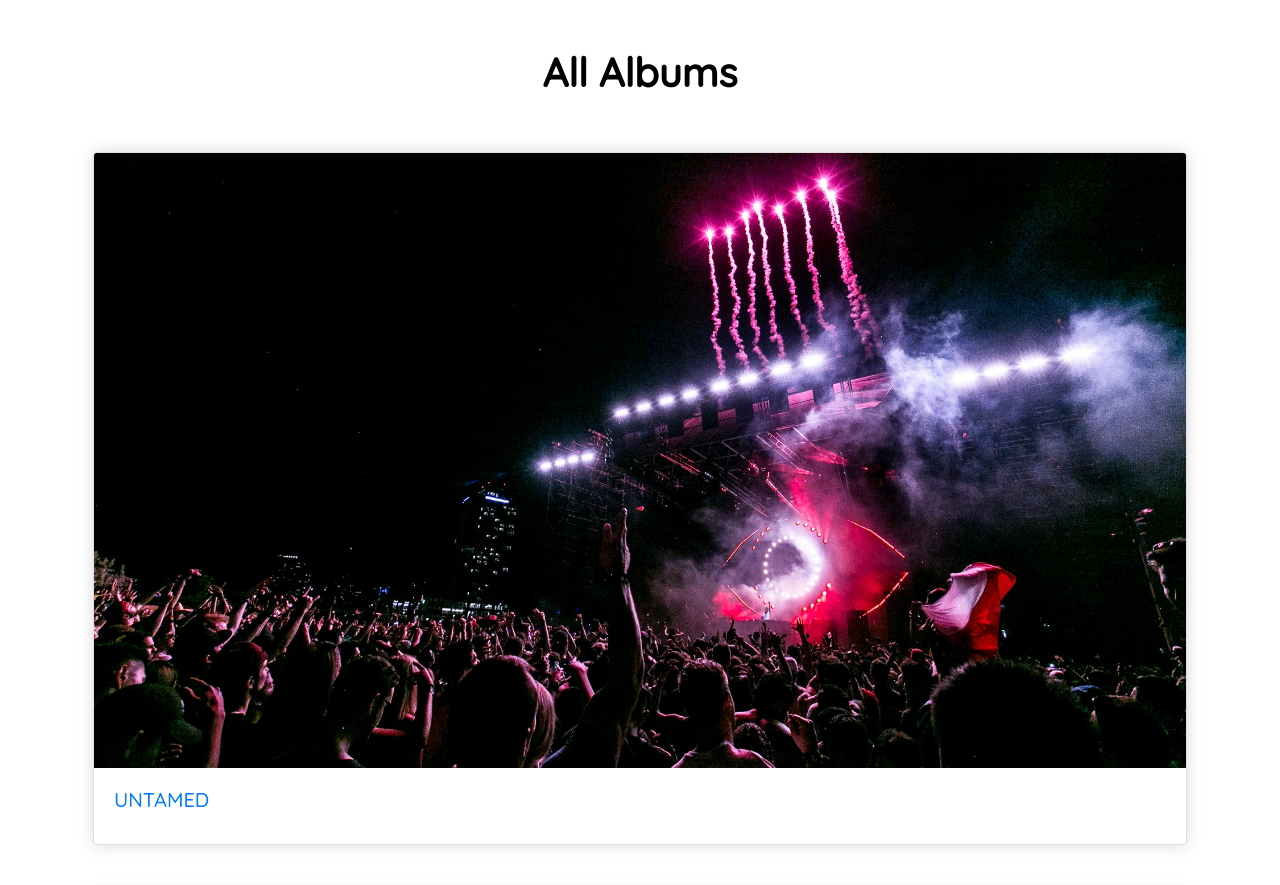
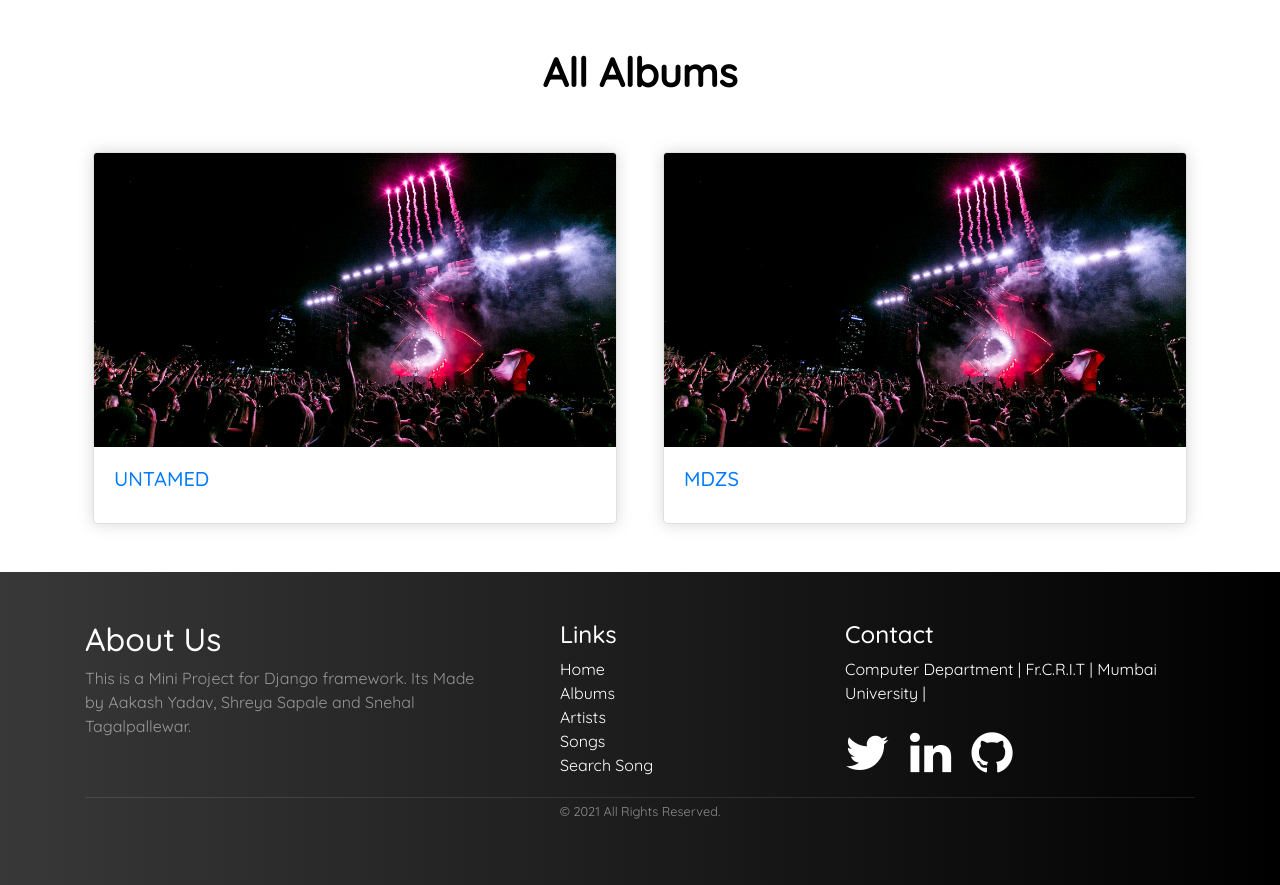
Before and after one commit to AakashCode12/python-mini-project-ssa-, a Django app: page /albums/ in a window 1280 px wide. Shown: the part 89-974 px from the top of the page. Run offline with Django 3.2, Linux system fonts and the light colour scheme; data comes from the database, SQL or seed files in the repository; some libraries are stand-ins or nearby versions.

Commit message:
Aakash change done

```diff
--- a/cms/templates/album.html
+++ b/cms/templates/album.html
@@ -16,9 +16,9 @@ All Albums
         <br><br>
     </div>
     <div class="box-outer-albums">
-        <div class="card-group">
+        <div class="card-group row">
             {% for album in all_albums %}
-            <a href="/openAlbum/{{album.pk}}">
+            <a href="/openAlbum/{{album.pk}}" class="col" style="text-decoration: none;">
                 <div class="card mb-5 mx-2   hover-shadow-2">
                     <img class="card-img-top " src="/media/{{album.album_image}}" alt="Card image cap">
                     <div class="card-body">
```
